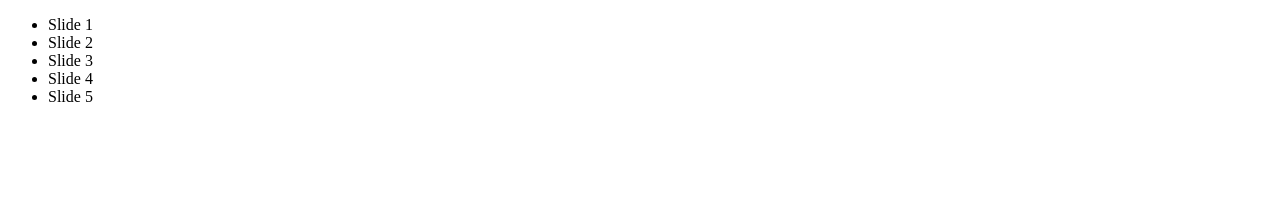
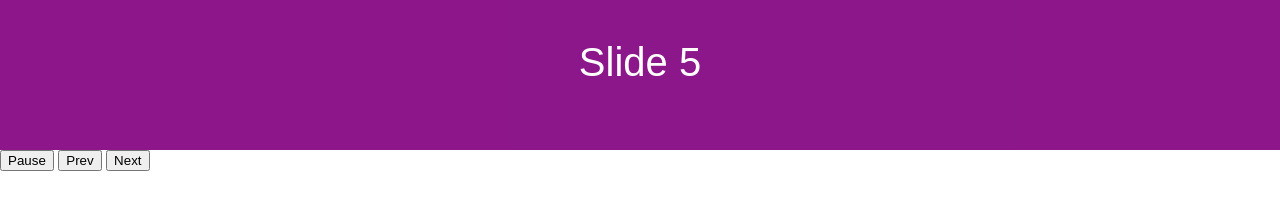
Before and after one commit to IvanBaliakhin/20220708__slide_JS, a plain HTML site: page index.html in a window 1280 px wide. Drawn offline with Linux system fonts and the light colour scheme.

Commit message:
сделали слайдер с кнопками: play, prev, next

```diff
--- a/assets/css/style.css
+++ b/assets/css/style.css
@@ -0,0 +1,68 @@
+/*
+essential styles:
+these make the slideshow work
+*/
+
+body {
+  font-family: Arial, Helvetica, sans-serif;
+  box-sizing: border-box;
+  margin: 0;
+}
+
+.slides {
+  position: relative;
+  height: 150px;
+  padding: 0;
+  margin: 0;
+  list-style-type: none;
+  text-align: center;
+}
+
+.slide {
+  position: absolute;
+  top: 0;
+  right: 0;
+  bottom: 0;
+  left: 0;
+
+  opacity: 0;
+  z-index: -9999;
+  transition: opacity 1s;
+}
+
+.active {
+  opacity: 1;
+}
+
+/*
+non-essential styles:
+just for appearance; change whatever you want
+*/
+
+.slide {
+  font-size: 40px;
+  padding: 40px;
+  box-sizing: border-box;
+  background: #333;
+  color: #fff;
+}
+
+.slide:nth-of-type(1) {
+  background: red;
+}
+
+.slide:nth-of-type(2) {
+  background: orange;
+}
+
+.slide:nth-of-type(3) {
+  background: green;
+}
+
+.slide:nth-of-type(4) {
+  background: blue;
+}
+
+.slide:nth-of-type(5) {
+  background: purple;
+}
--- a/assets/js/main.js
+++ b/assets/js/main.js
@@ -0,0 +1,59 @@
+const slides = document.querySelectorAll('.slide');
+const pauseBtn = document.querySelector('#pause');
+const prevBtn = document.querySelector('#prev');
+const nextBtn = document.querySelector('#next');
+
+let currentSlide = 0;
+let isPlaying = true;
+let timerID = null;
+let interval = 1000;
+
+const SLIDES_LENGTH = slides.length;
+
+function gotoNth(n) {
+  // current: slide active => slide
+  slides[currentSlide].classList.toggle('active');
+  currentSlide = (n + SLIDES_LENGTH) % SLIDES_LENGTH;
+  // next:    slide => slide active
+  slides[currentSlide].classList.toggle('active');
+}
+
+function gotoPrev() {
+  gotoNth(currentSlide - 1);
+}
+
+function gotoNext() {
+  gotoNth(currentSlide + 1);
+}
+
+function pause() {
+  clearInterval(timerID);
+  isPlaying = false;
+  pauseBtn.innerHTML = 'Play';
+}
+
+function play() {
+  timerID = setInterval(gotoNext, interval);
+  isPlaying = true;
+  pauseBtn.innerHTML = 'Pause';
+}
+
+const pausePlay = () => isPlaying ? pause() : play();
+
+function prev() {
+  gotoPrev();
+  pause();
+}
+
+function next() {
+  gotoNext();
+  pause();
+}
+
+
+
+pauseBtn.addEventListener('click', pausePlay);
+prevBtn.addEventListener('click', prev);
+nextBtn.addEventListener('click', next);
+
+timerID = setInterval(gotoNext, interval);
--- a/index.html
+++ b/index.html
@@ -19,6 +19,10 @@
     <li class="slide">Slide 5</li>
   </ul>
 
+  <button type="button" id="pause">Pause</button>
+  <button type="button" id="prev">Prev</button>
+  <button type="button" id="next">Next</button>
+
   <script src="assets/js/main.js"></script>
 
 </body>
```
